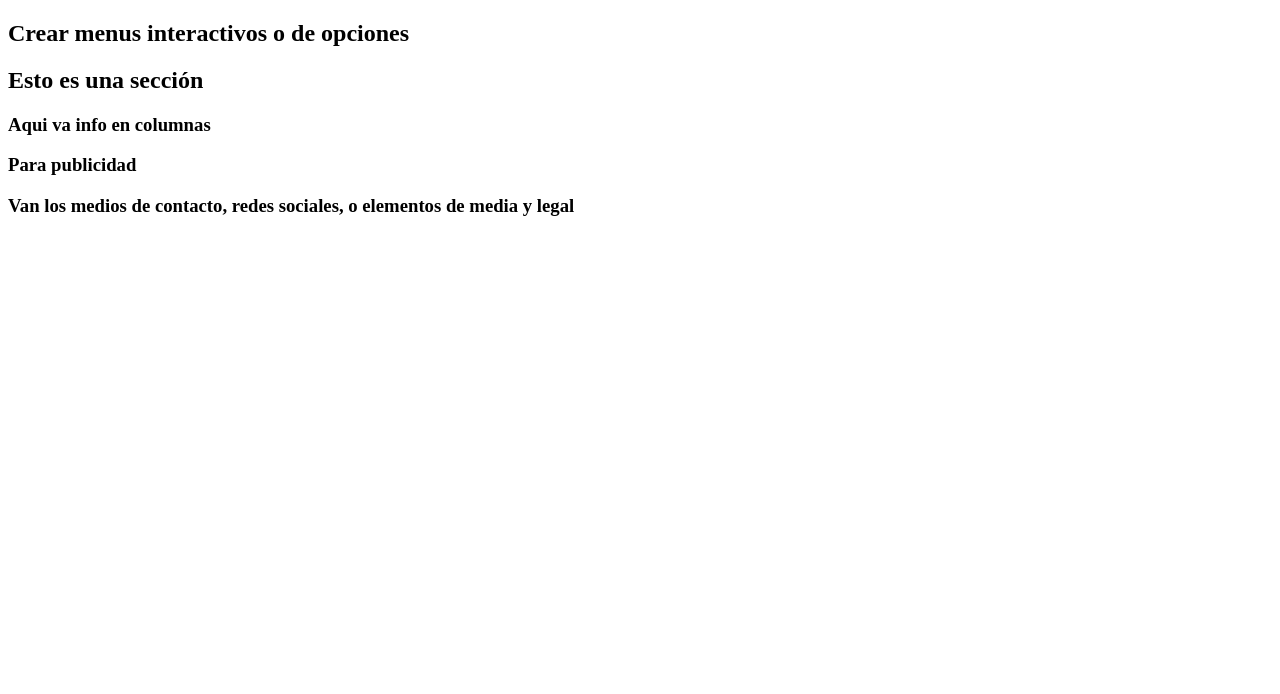
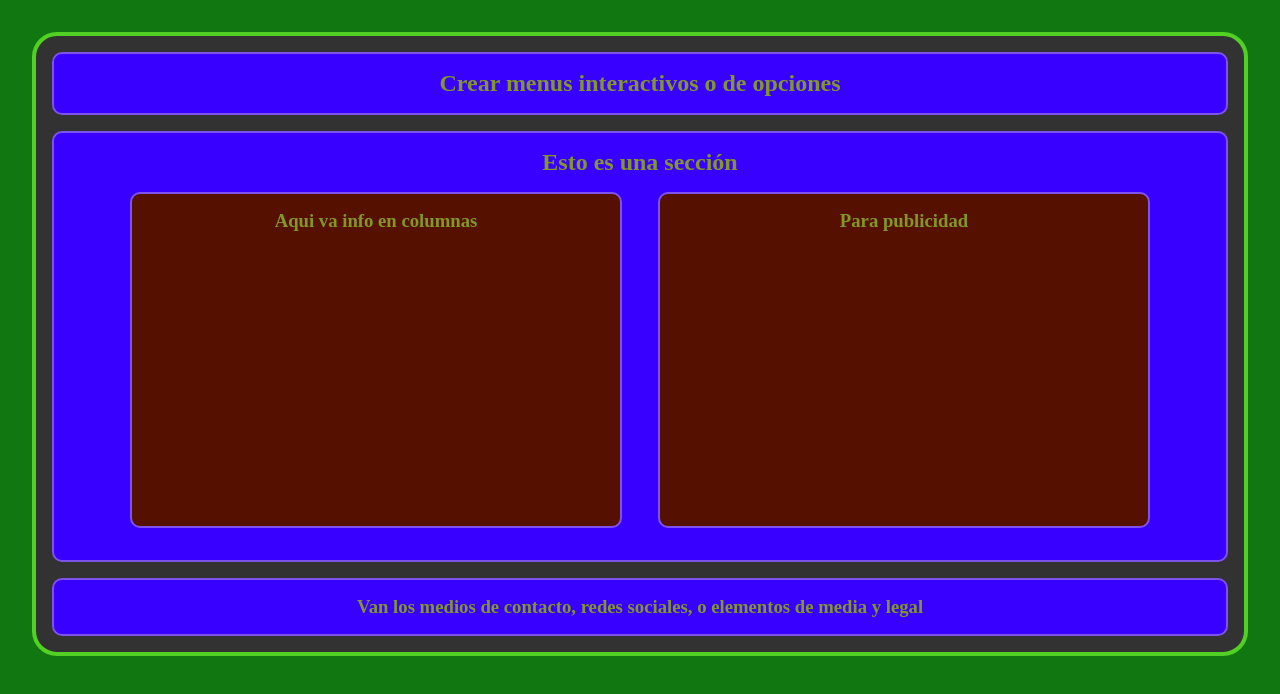
Before and after one commit to 3mm4NUE1/4IV8_PSW_HernandezMendozaEmmanuel, a plain HTML site: page 02HTML/index.html in a window 1280 px wide. Drawn offline with Linux system fonts and the light colour scheme.

Commit message:
css completa

```diff
--- /dev/null
+++ b/02HTML/css/style.css
@@ -0,0 +1,36 @@
+*{
+    padding: 0;
+    margin: 0;
+    color: #829726;
+    text-align: center;
+}
+
+html, body{
+    background-color: #171;
+
+}
+
+.main-container{
+    border: 4px solid #51D123;
+    border-radius: 25px;
+    margin: 2rem;
+    background-color: rgb(50,50,50);
+}
+
+nav, section, footer, article, aside{
+    border: 2px solid #8052ec;
+    margin: 1rem;
+    border-radius: 10px;
+    padding: 1rem;
+}
+
+article, aside{
+    width: 40%;
+    display: inline-block;
+    height: 300px;
+    background-color: #551000;
+}
+
+nav, section, footer{
+    background-color: rgb(55, 0, 255);
+}
--- a/02HTML/index.html
+++ b/02HTML/index.html
@@ -5,9 +5,10 @@
     <meta http-equiv="X-UA-Compatible" content="IE=edge">
     <meta name="viewport" content="width=device-width, initial-scale=1.0">
     <title>Mi primera pagina web</title>
+    <link rel="stylesheet" href="css/style.css">
 </head>
 <body>
-    <div>
+    <div class="main-container">
         <head>
             <nav>
                 <h1>Crear menus interactivos o de opciones</h1>
```
